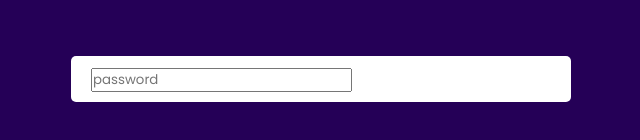
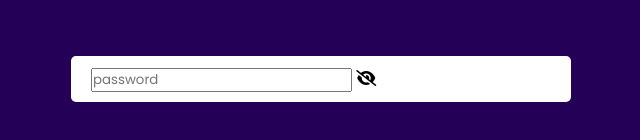
Before and after one commit to CJR85/hide-show-password, a plain HTML site: page index.html in a window 1280 px wide. Shown: the part 244-384 px from the top of the page, 319-959 px from the left. Drawn offline with Linux system fonts and the light colour scheme.

Commit message:
Add fontawesome icon

```diff
--- a/index.html
+++ b/index.html
@@ -18,6 +18,7 @@
   <body>
     <div class="input-box">
       <input type="password" placeholder="password" />
+      <i class="fa-solid fa-eye-slash"></i>
     </div>
     <!-- JS -->
     <script src="script.js"></script>
```
